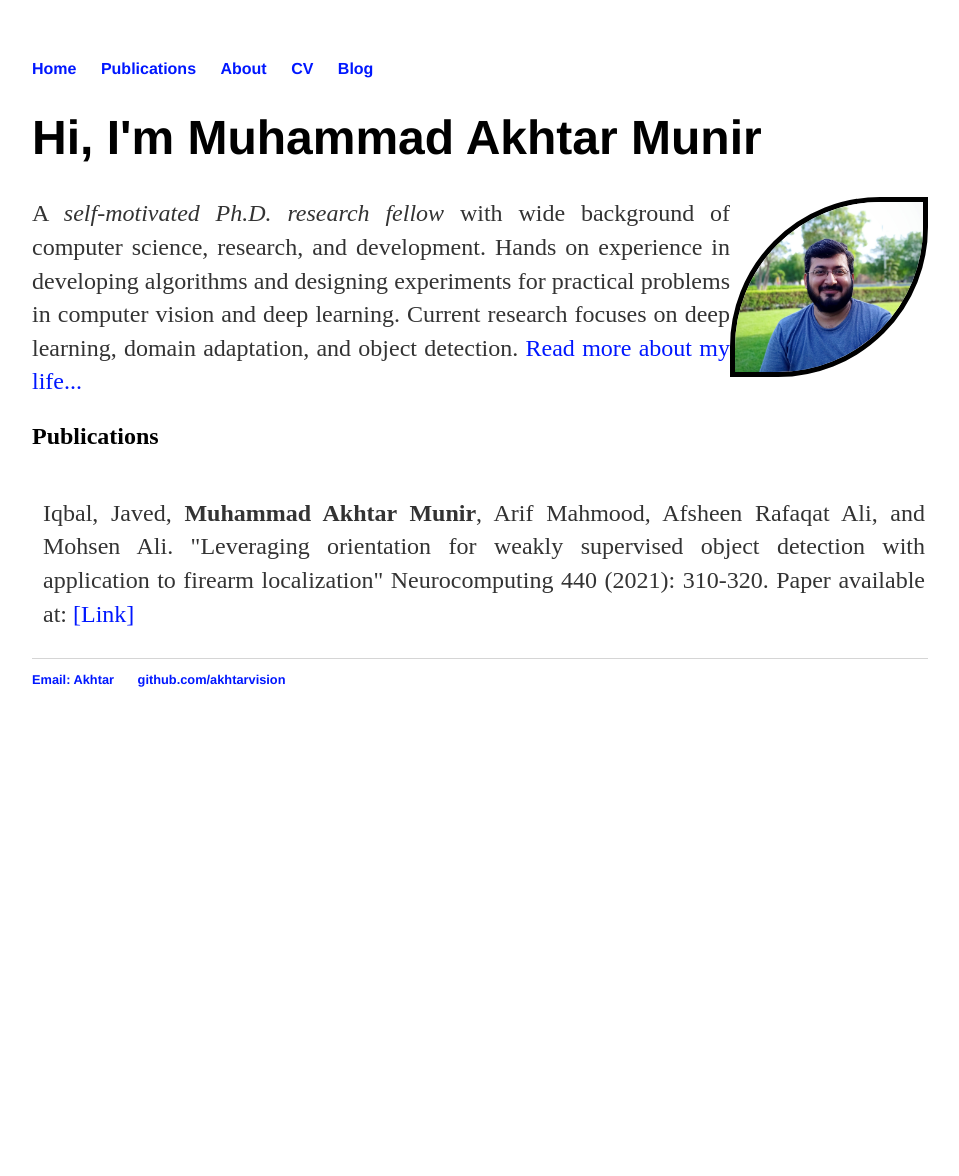
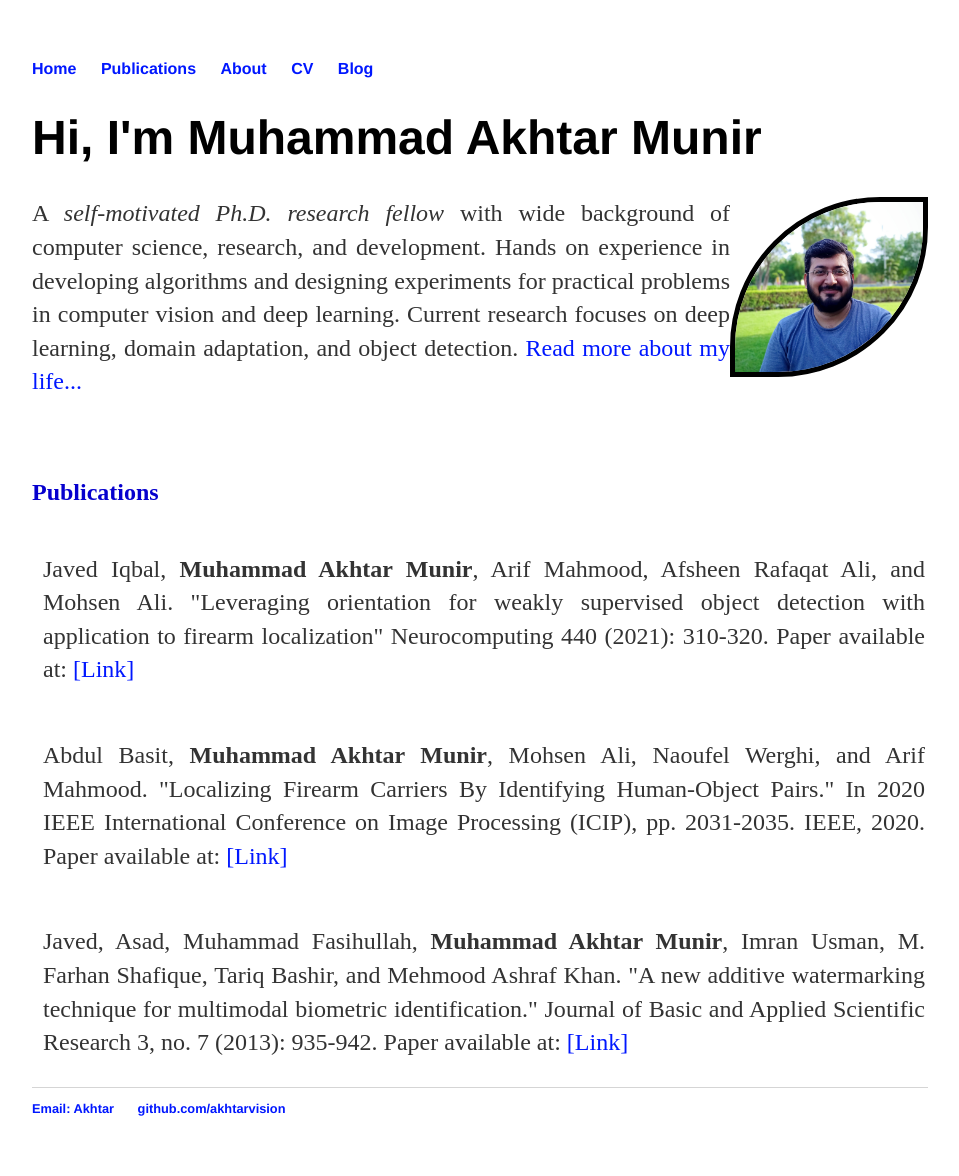
Before and after one commit to akhtarvision/akhtarvision.github.io, a Jekyll site: the page built from index.html, in a window 1280 px wide. Shown: the whole page, without its empty margins (160-1119 px from the left). Built offline with Jekyll 4.4.1, drawn with Linux system fonts in a browser that asks for light colours; before the commit the page ends 900 px from its top, so only the background shows below that.

Commit message:
Update index.html

```diff
--- a/index.html
+++ b/index.html
@@ -23,19 +23,40 @@ title: Akhtar Munir, Deep Learning
             Current research focuses on deep learning, domain adaptation, and object detection.
             <a href="/about">Read more about my life...</a></p>
 
+	<td> <br>&nbsp;</td>
+<!-- 	<td> <br>&nbsp;</td> -->
 <!-- Project -->
 <a id="publications" class="anchor"></a>
-<h2>Publications</h2>
+<h2 style="color:#0600CE">Publications</h2>
 <table class="imgtable">
 <!-- paper entry-->
 <tr>
 <td> <br>&nbsp;</td>
 <td>
-<p> Iqbal, Javed, <strong>Muhammad Akhtar Munir</strong>, Arif Mahmood, Afsheen Rafaqat Ali, and Mohsen Ali.
+<p> Javed Iqbal, <strong>Muhammad Akhtar Munir</strong>, Arif Mahmood, Afsheen Rafaqat Ali, and Mohsen Ali.
 	"Leveraging orientation for weakly supervised object detection with application to firearm localization" Neurocomputing 440 (2021): 310-320.
 	Paper available at: <a href="https://www.sciencedirect.com/science/article/abs/pii/S092523122100151X">[Link]</a></p>
 </td>
 </tr>
+
+	<tr>
+<td> <br>&nbsp;</td>
+<td>
+<p> Abdul Basit, <strong>Muhammad Akhtar Munir</strong>, Mohsen Ali, Naoufel Werghi, and Arif Mahmood.
+		"Localizing Firearm Carriers By Identifying Human-Object Pairs." In 2020 IEEE International Conference on Image Processing (ICIP), pp. 2031-2035. IEEE, 2020.
+            Paper available at: <a href="https://ieeexplore.ieee.org/document/9190886">[Link]</a></p>
+</td>
+</tr>
+
+		<tr>
+<td> <br>&nbsp;</td>
+<td>
+<p> Javed, Asad, Muhammad Fasihullah, <strong>Muhammad Akhtar Munir</strong>, Imran Usman, M. Farhan Shafique, Tariq Bashir, and Mehmood Ashraf Khan.
+	"A new additive watermarking technique for multimodal biometric identification." Journal of Basic and Applied Scientific Research 3, no. 7 (2013): 935-942.
+            Paper available at: <a href="https://www.textroad.com/pdf/JBASR/J.%20Basic.%20Appl.%20Sci.%20Res.,%203(7)935-942,%202013.pdf">[Link]</a></p>
+</td>
+</tr>
+
 </table>
 
 </div><!-- /.blurb -->
```
